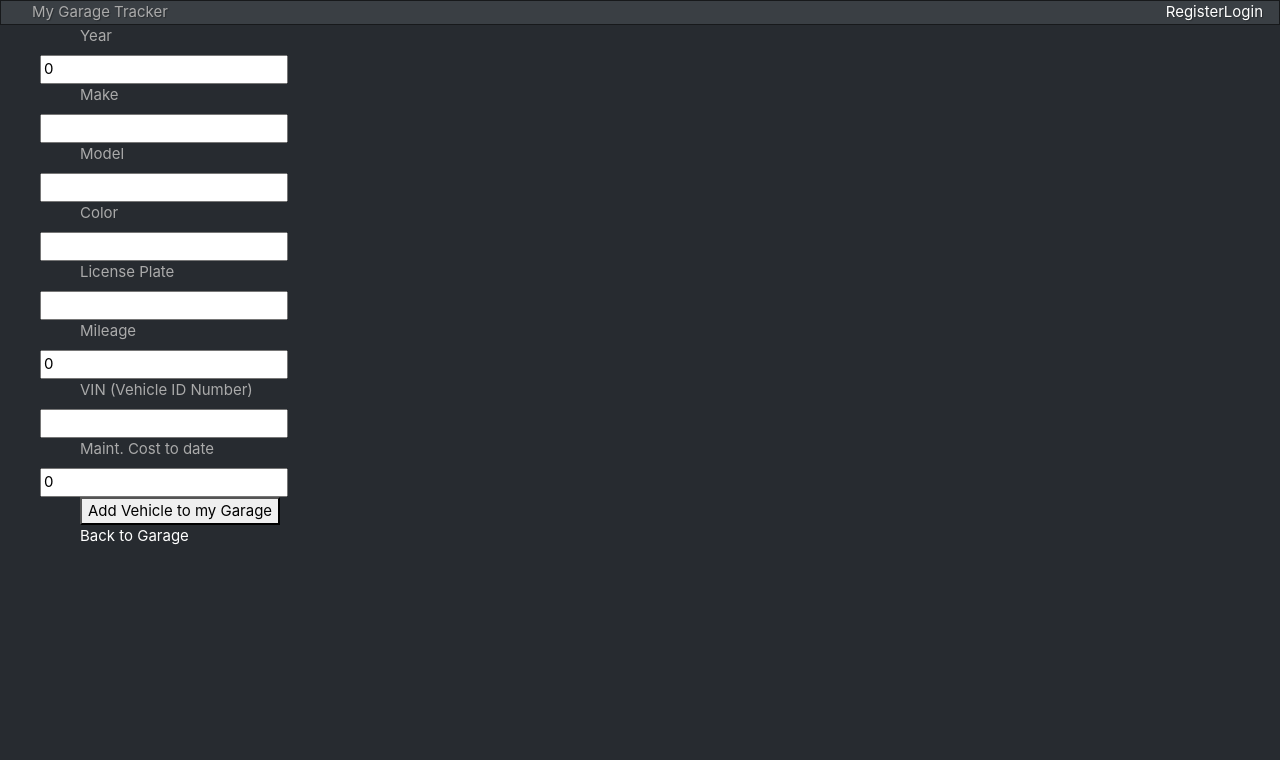
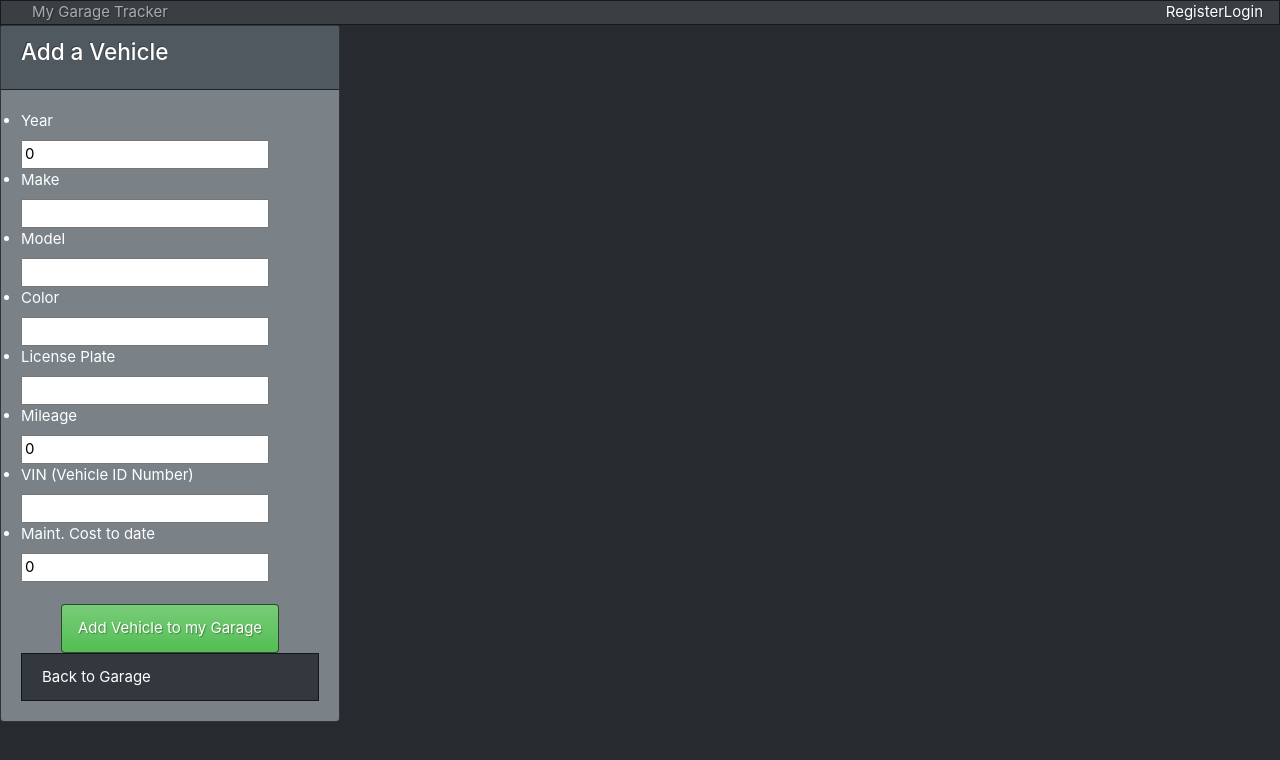
Before and after one commit to matthewkeplinger/Capstone_Fleet_Frontend, a React (Create React App) app in the folder fleet_manager/: page /add_vehicle in a window 1280 px wide. Shown: the top 760 px of the page. Built offline with nearby package versions, Linux system fonts and the light colour scheme.

Commit message:
Added styling for AddService; AddVehicle: might still make into modals

```diff
--- a/fleet_manager/src/components/AddVehicle/AddVehicle.jsx
+++ b/fleet_manager/src/components/AddVehicle/AddVehicle.jsx
@@ -48,29 +48,33 @@ class AddVehicle extends Component {
     }
     render() {
         return (
-            <div>
-                <ul>
+          <div class="card text-white bg-secondary mb-3" style= {{maxWidth: 340}}>
+            <div class="card-header"><h4 class = "card-title">Add a Vehicle</h4></div>
+              <div class="card-body">
+                  <ul class="list-group">
                       <form className="form" onSubmit={this.handleSubmit}>
-                    <ul><label>Year</label></ul>
+                        <li><label>Year</label></li>
                           <input name="vehicleYear" onChange={this.handleChange} value={this.state.vehicleYear}/>
-                    <ul><label>Make</label></ul>
+                        <li><label>Make</label></li>
                           <input name="vehicleMake" onChange={this.handleChange} value={this.state.vehicleMake}/>
-                    <ul><label>Model</label></ul>
+                        <li><label>Model</label></li>
                           <input name="vehicleModel" onChange={this.handleChange} value={this.state.vehicleModel}/>
-                    <ul><label>Color</label></ul>
+                        <li><label>Color</label></li>
                           <input name="vehicleColor" onChange={this.handleChange} value={this.state.vehicleColor}/>
-                    <ul><label>License Plate</label></ul>
+                        <li><label>License Plate</label></li>
                           <input name="vehicleLicensePlate" onChange={this.handleChange} value={this.state.vehicleLicensePlate}/>
-                    <ul><label>Mileage</label></ul>
+                        <li><label>Mileage</label></li>
                           <input name="vehicleMileage" onChange={this.handleChange} value={this.state.vehicleMileage}/>
-                    <ul><label>VIN (Vehicle ID Number)</label></ul>
+                        <li><label>VIN (Vehicle ID Number)</label></li>
                           <input name="vehicleVIN" onChange={this.handleChange} value={this.state.vehicleVIN}/>
-                    <ul><label>Maint. Cost to date</label></ul>
+                        <li><label>Maint. Cost to date</label></li>
                           <input name="vehicleMaintCost" onChange={this.handleChange} value={this.state.vehicleMaintCost}/>
-                    <ul><button type = "submit">Add Vehicle to my Garage</button></ul>
-                    <ul><Link to = {{pathname: '/garage'}}> Back to Garage </Link></ul>
+                        <br /><br />
+                        <ul><button type = "submit" class = "btn btn-success">Add Vehicle to my Garage</button></ul>
+                        <li class="list-group-item d-flex justify-content-between align-items-center"><Link to = {{pathname: '/garage'}}> Back to Garage </Link></li>
                       </form>
                   </ul>
+              </div>
           </div>
          );
     }
--- a/fleet_manager/src/components/Services/AddService.jsx
+++ b/fleet_manager/src/components/Services/AddService.jsx
@@ -39,8 +39,10 @@ class AddService extends Component {
     }
     render() {
         return (
-            <div>
-                <ul>
+          <div class="card text-white bg-secondary mb-3" style= {{maxWidth: 270}}>
+            <div class="card-header"><h4 class = "card-title">Add a Vehicle</h4></div>
+              <div class="card-body">
+                  <ul class="list-group">
                     <form className="form" onSubmit={this.handleSubmit}>
                     <ul><label>Service Type</label></ul>
                     <input name="serviceName" onChange={this.handleChange} value={this.state.serviceName}/>
@@ -54,6 +56,7 @@ class AddService extends Component {
                     </form>
                 </ul>
             </div>
+          </div>
          );
     }
 }
```
Lines whose indentation alone changed are shown as unchanged.
